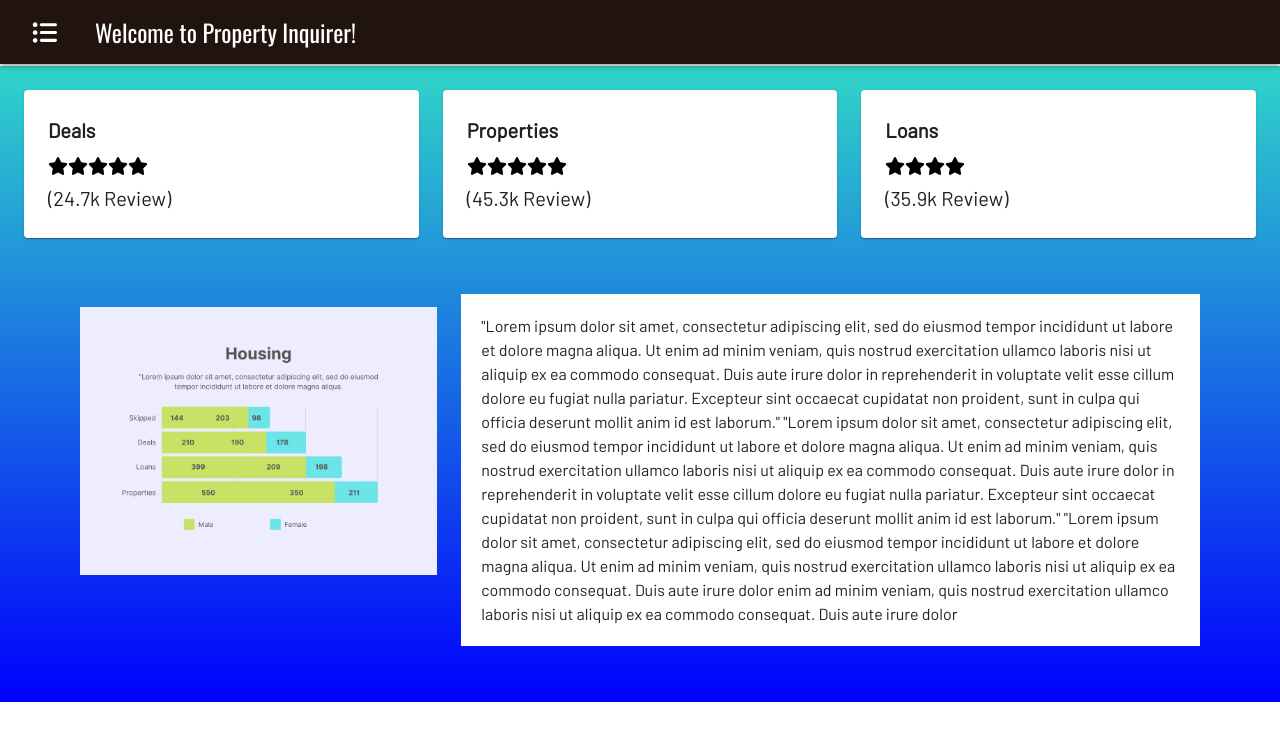
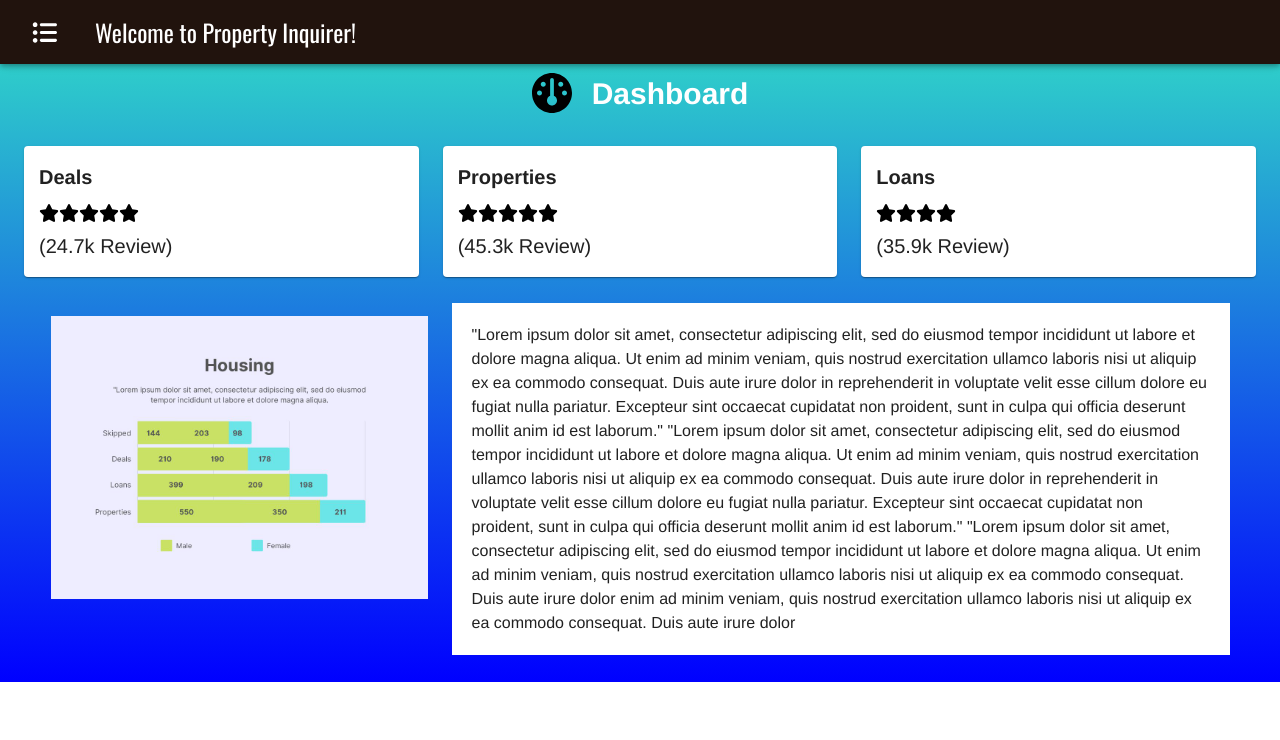
Before and after one commit to faust-jh/BSIT3C_web_based_property_inquirer, a Next.js app: page /dashboard in a window 1280 px wide. Shown: the top 740 px of the page. Built offline with nearby package versions, Linux system fonts and the light colour scheme.

Commit message:
finalize dashboard

```diff
--- a/src/components/Admin.js
+++ b/src/components/Admin.js
@@ -192,7 +192,7 @@ export default function Admin({ children }) {
 
       <Box
         sx={{
-          marginTop: "90px",
+          marginTop: "40.5px",
           background: "linear-gradient(#30D5C8, blue);",
         }}
       >
--- a/src/pages/dashboard.js
+++ b/src/pages/dashboard.js
@@ -7,7 +7,14 @@ import Image from "next/image";
 export default function Dashboard() {
   const style = {
     TopDeals: {
-      padding: "24px",
+      padding: "15px",
+    },
+    BoxLogo: {
+      paddingTop: "30px",
+      paddingBottom: "30px",
+      alignItems: "center",
+      textAlign: "center",
+      justifyContent: "center",
     },
     BoxImage: {
       paddingTop: "10px",
@@ -23,9 +30,24 @@ export default function Dashboard() {
     Text: {
       fontWeight: "bold",
     },
+    Title: {
+      color: "white",
+      fontSize: "30px",
+      paddingLeft: "20px",
+      fontWeight: "bold",
+    },
   };
   return (
     <Box sx={{ padding: "0 24px" }}>
+      <Box sx={style.BoxLogo} display="flex">
+        <Image
+          src="/assets/svg/dashboard.svg"
+          alt="password"
+          width={40}
+          height={40}
+        />
+        <Typography sx={style.Title}>Dashboard</Typography>
+      </Box>
       <Grid container spacing={3}>
         <Grid item sm>
           <Paper sx={style.TopDeals}>
@@ -142,7 +164,7 @@ export default function Dashboard() {
           </Paper>
         </Grid>
       </Grid>
-      <Box sx={{ padding: "56px" }}>
+      <Box sx={{ padding: "26.5px" }}>
         <Grid container spacing={3}>
           <Grid item sm>
             <Box sx={style.BoxSales}>
--- a/src/utils/theme.js
+++ b/src/utils/theme.js
@@ -12,7 +12,7 @@ const theme = createTheme({
   },
 
   typography: {
-    fontFamily: "Barlow",
+    fontFamily: "Helvetica",
   },
 });
 
```
